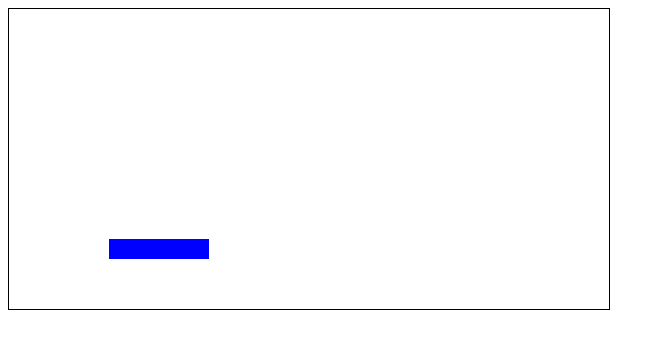
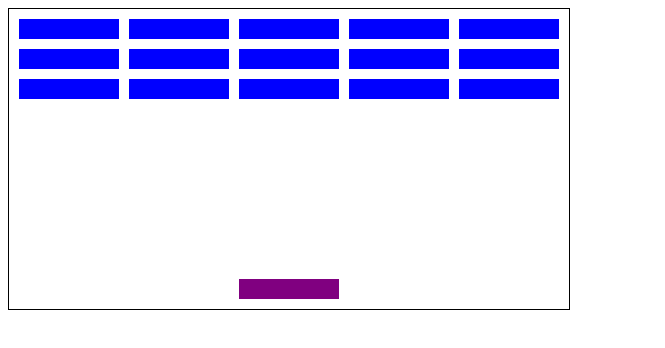
Before and after one commit to Iaconan/Breakout_game, a plain HTML site: page index.html in a window 1280 px wide. Shown: the whole page, without its empty margins (0-665 px from the left). Drawn offline with Linux system fonts and the light colour scheme.

Commit message:
blocks created through the class block and located with the axis x and y , after that we added the user block

```diff
--- a/index.js
+++ b/index.js
@@ -1,13 +1,55 @@
 const grid = document.querySelector('.grid')
+const blockWidth = 100
+const blockHeight = 20
 
-function addBlock() {
-    const block = document.createElement('div')
-    block.classList.add('block')
-    block.style.left = '100px'
-    block.style.bottom = '50px'
+const userStart = [230, 10]
+let currentPosition = userStart
 
-    grid.appendChild(block)
-
+class Block {
+    constructor(xAxis, yAxis) {
+        this.bottomLeft = [xAxis,yAxis]
+        this.bottomRight = [xAxis + blockWidth, yAxis]
+        this.topLeft = [xAxis, yAxis + blockHeight]
+        this.topRight = [xAxis + blockWidth, yAxis + blockHeight]
+    }
 }
 
-addBlock()
+const blocks = [
+    new Block(10,270),
+    new Block(120,270),
+    new Block(230,270),
+    new Block(340,270),
+    new Block(450,270),
+    new Block(10,240),
+    new Block(120,240),
+    new Block(230,240),
+    new Block(340,240),
+    new Block(450,240),
+    new Block(10,210),
+    new Block(120,210),
+    new Block(230,210),
+    new Block(340,210),
+    new Block(450,210),
+
+]
+
+function addBlocks() {
+    for (let i = 0; i < blocks.length; i++) {
+        const block = document.createElement('div')
+        block.classList.add('block')
+        block.style.left = blocks[i].bottomLeft[0] + 'px'
+        block.style.bottom = blocks[i].bottomLeft[1] + 'px'
+        grid.appendChild(block)
+
+    }
+
+    }
+
+addBlocks()
+
+//add user
+const user = document.createElement('div')
+user.classList.add('user')
+user.style.left = currentPosition[0] + 'px'
+user.style.bottom = currentPosition[1] + 'px'
+grid.appendChild(user)
--- a/style.css
+++ b/style.css
@@ -1,6 +1,6 @@
 .grid {
     position: absolute;
-    width: 600px;
+    width: 560px;
     height: 300px;
     border: 1px solid black;
 }
@@ -14,3 +14,11 @@
    left: 50px;
    bottom: 50px;
 }
+
+
+.user {
+    position: absolute;
+    width: 100px;
+    height: 20px;
+    background-color: purple;
+}
```
